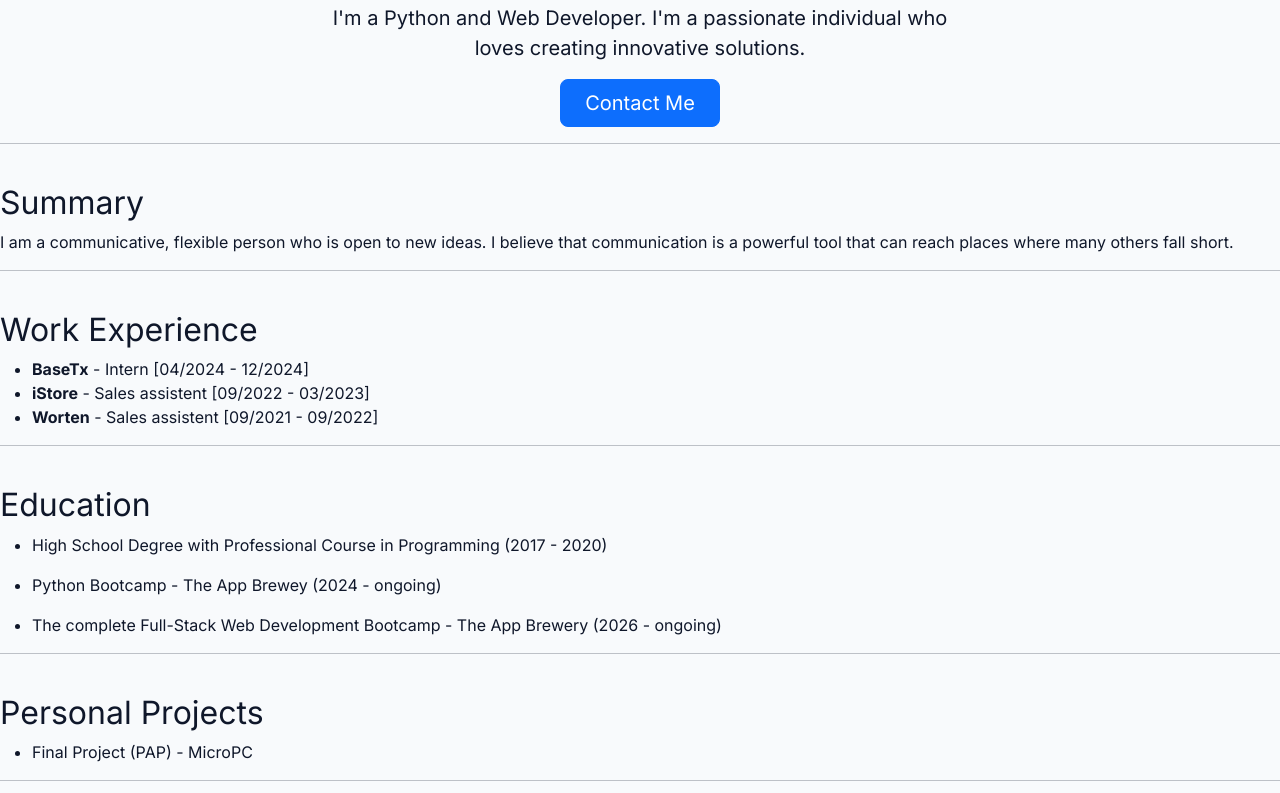
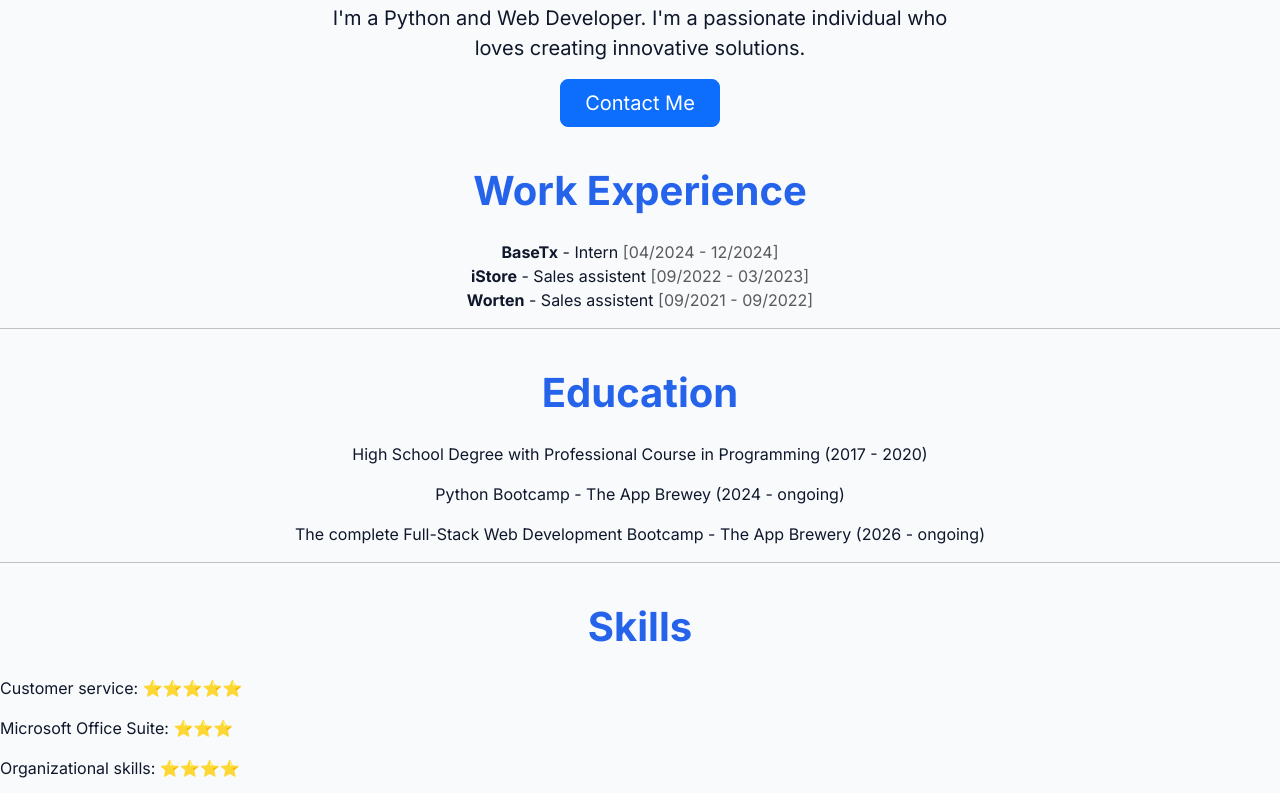
Before and after one commit to BrUn0-P1nh41r0/My-Resume, a website: page index.html in a window 1280 px wide. Shown: the part 329-1122 px from the top of the page. Drawn offline with nearby package versions, Linux system fonts and the light colour scheme.

Commit message:
Continuação e conclusão do desenvolvimento

```diff
--- a/assets/CSS/styles.css
+++ b/assets/CSS/styles.css
@@ -25,3 +25,17 @@ body{
 h2 {
     margin-top: 40px;
 }
+
+.colorblue {
+    color: #2563EB;
+}
+
+.company{
+     color:#0F172A;
+}
+
+ul{
+    margin-top: 25px;
+    list-style: none;
+    padding: 0;
+}
--- a/index.html
+++ b/index.html
@@ -43,32 +43,26 @@
         </div>
     </div>
 
-    <hr>
-    <h2>Summary</h2>
-       <p>I am a communicative, flexible person who is open to new ideas.
-       I believe that communication is a powerful tool that can reach places
-       where many others fall short.</p>
-    <hr>
-    <h2>Work Experience</h2>
-        <ul>
-            <li> <strong>BaseTx</strong> - Intern [04/2024 - 12/2024]</li>
-            <li> <strong>iStore</strong> - Sales assistent [09/2022 - 03/2023]</li>
-            <li> <strong>Worten</strong> - Sales assistent [09/2021 - 09/2022]</li>
+    <h2 class="display-6 fw-bold text-center colorblue">Work Experience</h2>
+        <ul class="text-center">
+            <li> <strong class="company">BaseTx</strong> - Intern <span class="text-muted">[04/2024 - 12/2024]</span></li>
+            <li> <strong class="company">iStore</strong> - Sales assistent <span class="text-muted">[09/2022 - 03/2023]</span></li>
+            <li> <strong class="company">Worten</strong> - Sales assistent <span class="text-muted">[09/2021 - 09/2022]</span></li>
         </ul>
     <hr>
-    <h2>Education</h2>
-        <ul>
+    <h2 class="display-6 fw-bold text-center colorblue">Education</h2>
+        <ul class="text-center">
             <li><p>High School Degree with Professional Course in Programming (2017 - 2020)</p></li>
             <li><p>Python Bootcamp - The App Brewey (2024 - ongoing)</p></li>
             <li><p>The complete Full-Stack Web Development Bootcamp - The App Brewery (2026 - ongoing)</p></li>
         </ul>
-    <hr>
+    <!-- <hr>
     <h2>Personal Projects</h2>
         <ul>
             <li><p>Final Project (PAP) - MicroPC</p></li>
-        </ul>
+        </ul> -->
     <hr>
-    <h2>Skills</h2>
+    <h2 class="display-6 fw-bold text-center colorblue">Skills</h2>
     <ul>
         <li><p>Customer service: ⭐️⭐️⭐️⭐️⭐️</p></li>
         <li><p>Microsoft Office Suite: ⭐️⭐️⭐️</p></li>
@@ -78,7 +72,7 @@
         <li><p>Problem Solving: ⭐️⭐️⭐️⭐️</p></li>
     </ul>
     <hr>
-    <h2>Other</h2>
+    <h2 class="display-6 fw-bold text-center colorblue">Other</h2>
         <ul>
             <li><p>Languages: Portuguese (Native), English (B2)</p></li>
             <li><p>Driving License: B</p></li>
```
